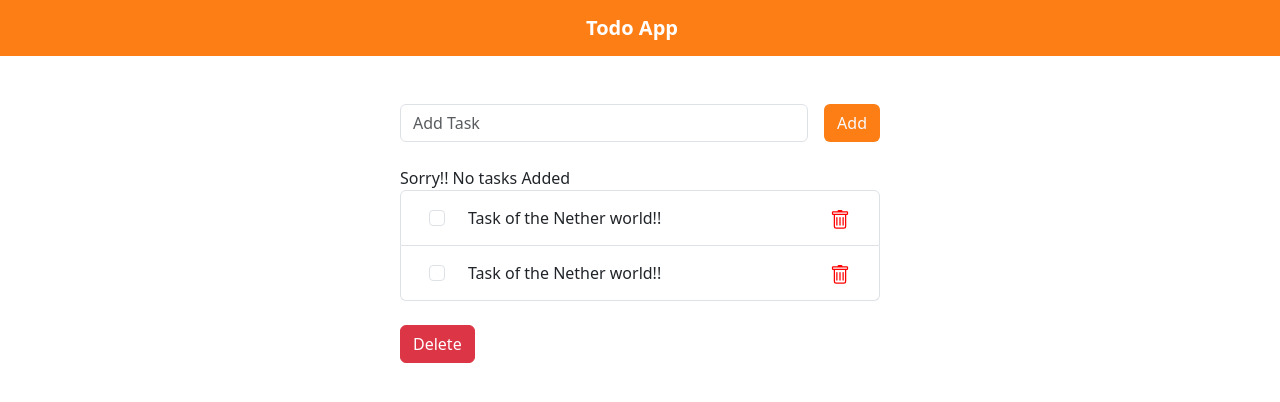
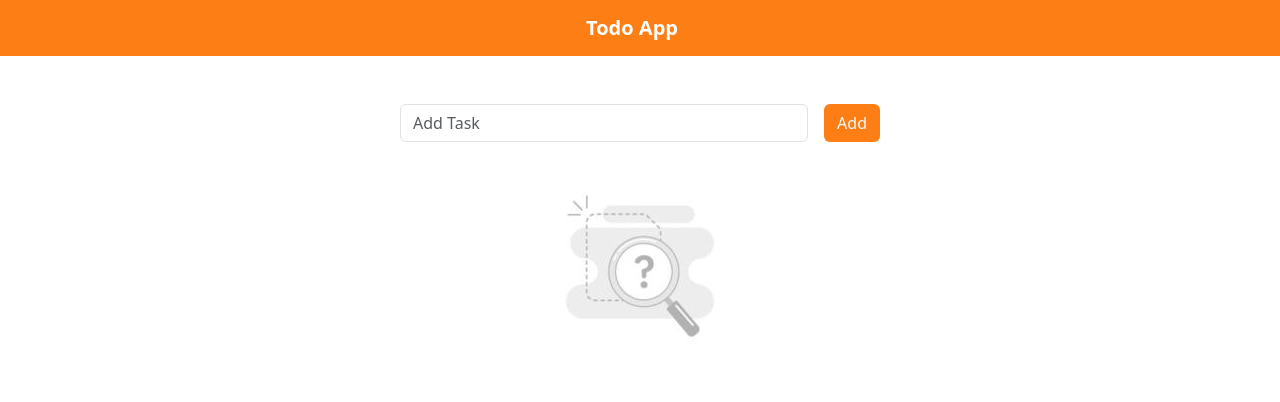
Before and after one commit to anayra-c6b9/todo-app, an Angular app: page / in a window 1280 px wide. Shown: the top 402 px of the page. Built offline with nearby package versions, Linux system fonts and the light colour scheme.

Commit message:
Todo App ready

```diff
--- a/src/app/app-content/app-content.component.html
+++ b/src/app/app-content/app-content.component.html
@@ -1,5 +1,8 @@
-<app-search-bar></app-search-bar>
+<app-search-bar
+(emitTask)="showNewTodoData($event)"
+></app-search-bar>
 <app-todo-list
   [todoData]="todoData"
-  (emitTask)="showNewTodoData($event)"
+  (emitDeleteTask)="deleteSingleTask($event)"
+  (emitDeleteBulk)="deleteBulkTask($event)"
 ></app-todo-list>
--- a/src/app/app-content/app-content.component.ts
+++ b/src/app/app-content/app-content.component.ts
@@ -1,4 +1,4 @@
-import { Component, Input } from '@angular/core';
+import { Component, EventEmitter, Input, Output } from '@angular/core';
 import { todoListComponent, todoListComponents } from '../app.component';
 
 @Component({
@@ -9,7 +9,18 @@ import { todoListComponent, todoListComponents } from '../app.component';
 export class AppContentComponent {
   @Input() todoData: todoListComponents = new Array();
 
+  @Output() emitTaskData: EventEmitter<String> = new EventEmitter();
+  @Output() emitDeleteTask: EventEmitter<String> = new EventEmitter();
+  @Output() emitDeleteBulk: EventEmitter<Array<String>> = new EventEmitter();
   showNewTodoData = (data: String) => {
-    console.log(data);
+    this.emitTaskData.emit(data)
   };
+
+  deleteSingleTask = (data: String) => {
+    this.emitDeleteTask.emit(data)
+  }
+
+  deleteBulkTask = (data: Array<String>) => {
+    this.emitDeleteBulk.emit(data)
+  }
 }
--- a/src/app/app.component.html
+++ b/src/app/app.component.html
@@ -1,2 +1,2 @@
 <app-header [title]="appTitle"></app-header>
-<app-content [todoData]="todoData"></app-content>
+<app-content [todoData]="todoData" (emitTaskData)="addToList($event)" (emitDeleteTask)="removeFromList($event)" (emitDeleteBulk)="removeBulkFromList($event)"></app-content>
--- a/src/app/app.component.ts
+++ b/src/app/app.component.ts
@@ -30,7 +30,7 @@ export class AppComponent {
     this.todoData = this.todoData.filter((data) => data.id !== id);
   };
 
-  removeBultFromList = (idList: Array<String>) => {
+  removeBulkFromList = (idList: Array<String>) => {
     this.todoData = this.todoData.filter((data) => !idList.includes(data.id));
   };
 }
--- a/src/app/search-bar/search-bar.component.html
+++ b/src/app/search-bar/search-bar.component.html
@@ -1,9 +1,9 @@
-<form class="d-flex flex-row mx-auto px-3 add-task-container mt-5">
+<form class="d-flex flex-row mx-auto px-3 add-task-container mt-5" (submit)="addNewTask($event)">
   <input
     type="text"
     id="task-add-input"
     class="form-control text-secondary me-3"
     placeholder="Add Task"
   />
-  <button class="btn text-light bg-orange" (click)="addNewTask()">Add</button>
+  <button class="btn text-light bg-orange" type="submit">Add</button>
 </form>
--- a/src/app/search-bar/search-bar.component.ts
+++ b/src/app/search-bar/search-bar.component.ts
@@ -8,7 +8,11 @@ import { Component, EventEmitter, Output } from '@angular/core';
 export class SearchBarComponent {
   @Output() emitTask: EventEmitter<String> = new EventEmitter();
 
-  addNewTask = () => {
-    this.emitTask.emit('Hello World');
+  addNewTask = (event: any) => {
+    const task = event.target[0].form[0].value;
+    if(!task.trim().length) return
+
+    this.emitTask.emit(task);
+    event.target[0].form[0].value = ""
   };
 }
--- a/src/app/task-list-item/task-list-item.component.html
+++ b/src/app/task-list-item/task-list-item.component.html
@@ -1 +1,38 @@
-<p>task-list-item works!</p>
+<li class="list-group-item">
+    <div class="input-group">
+      <div class="input-group-text border-0 bg-transparent">
+        <input
+          class="form-check-input mt-0"
+          type="checkbox"
+          [attr.value]="taskId"
+          (change)="checkTaskHandler($event)"
+          aria-label="Checkbox for following text input"
+        />
+      </div>
+      <input
+        type="text"
+        class="form-control border-0 bg-transparent"
+        [attr.value]="taskData"
+      />
+      <div class="input-group-text border-0 bg-transparent">
+        <button class="btn p-0" type="button" (click)="deleteTask()">
+          <svg
+            xmlns="http://www.w3.org/2000/svg"
+            width="20"
+            height="20"
+            fill="red"
+            class="bi bi-trash"
+            viewBox="0 0 16 16"
+          >
+            <path
+              d="M5.5 5.5A.5.5 0 0 1 6 6v6a.5.5 0 0 1-1 0V6a.5.5 0 0 1 .5-.5zm2.5 0a.5.5 0 0 1 .5.5v6a.5.5 0 0 1-1 0V6a.5.5 0 0 1 .5-.5zm3 .5a.5.5 0 0 0-1 0v6a.5.5 0 0 0 1 0V6z"
+            />
+            <path
+              fill-rule="evenodd"
+              d="M14.5 3a1 1 0 0 1-1 1H13v9a2 2 0 0 1-2 2H5a2 2 0 0 1-2-2V4h-.5a1 1 0 0 1-1-1V2a1 1 0 0 1 1-1H6a1 1 0 0 1 1-1h2a1 1 0 0 1 1 1h3.5a1 1 0 0 1 1 1v1zM4.118 4 4 4.059V13a1 1 0 0 0 1 1h6a1 1 0 0 0 1-1V4.059L11.882 4H4.118zM2.5 3V2h11v1h-11z"
+            />
+          </svg>
+        </button>
+      </div>
+    </div>
+  </li>
--- a/src/app/task-list-item/task-list-item.component.ts
+++ b/src/app/task-list-item/task-list-item.component.ts
@@ -1,4 +1,4 @@
-import { Component } from '@angular/core';
+import { Component, EventEmitter, Input, Output } from '@angular/core';
 
 @Component({
   selector: 'app-task-list-item',
@@ -6,5 +6,24 @@ import { Component } from '@angular/core';
   styleUrls: ['./task-list-item.component.css']
 })
 export class TaskListItemComponent {
+  @Input() taskId: String = String();
 
+  @Input() taskData: String = String();
+
+  @Output() emitDelete: EventEmitter<String> = new EventEmitter();
+
+  @Output() emitCheck: EventEmitter<String> = new EventEmitter();
+
+  @Output() emitUncheck: EventEmitter<String> = new EventEmitter();
+
+  deleteTask = () => {
+    this.emitDelete.emit(this.taskId)
+  }
+
+  checkTaskHandler = (event: any) => {
+    if(event.target.checked)
+      this.emitCheck.emit(this.taskId)
+    else
+      this.emitUncheck.emit(this.taskId)
+  }
 }
--- a/src/app/todo-list/todo-list.component.html
+++ b/src/app/todo-list/todo-list.component.html
@@ -2,7 +2,7 @@
   class="container-fluid justify-content-center add-task-container px-3 mx-auto mt-4"
 >
   <ng-template [ngIf]="todoData.length" [ngIfElse]="noTodoData">
-    <form action="#">
+    <form (submit)="deleteButtonHandler()">
       <ul class="list-group mb-4">
         <ng-template
           ngFor
@@ -11,93 +11,15 @@
           let-i="index"
           [ngForTrackBy]="trackByTodoId"
         >
+          <app-task-list-item [taskId]="todoItem.id" [taskData]="todoItem.task" (emitDelete)="deleteSingle($event)" (emitCheck)="checkTaskHandler($event)" (emitUncheck)="uncheckTaskHandler($event)" ></app-task-list-item>
         </ng-template>
       </ul>
-      <button class="btn btn-danger">Delete</button>
+      <button class="btn btn-danger" type="submit">Delete</button>
     </form>
   </ng-template>
   <ng-template #noTodoData>
-    <div>Sorry!! No tasks Added</div>
+    <div class="position-relative d-flex justify-content-center">
+      <img src="../../assets/not-found.jpg" alt="No Task Found">
+    </div>
   </ng-template>
-  <form action="#">
-    <ul class="list-group mb-4">
-      <li class="list-group-item">
-        <div class="input-group">
-          <div class="input-group-text border-0 bg-transparent">
-            <input
-              class="form-check-input mt-0"
-              type="checkbox"
-              value=""
-              aria-label="Checkbox for following text input"
-            />
-          </div>
-          <input
-            type="text"
-            class="form-control border-0 bg-transparent"
-            value="Task of the Nether world!!"
-            readonly
-            disabled
-          />
-          <div class="input-group-text border-0 bg-transparent">
-            <button class="btn p-0">
-              <svg
-                xmlns="http://www.w3.org/2000/svg"
-                width="20"
-                height="20"
-                fill="red"
-                class="bi bi-trash"
-                viewBox="0 0 16 16"
-              >
-                <path
-                  d="M5.5 5.5A.5.5 0 0 1 6 6v6a.5.5 0 0 1-1 0V6a.5.5 0 0 1 .5-.5zm2.5 0a.5.5 0 0 1 .5.5v6a.5.5 0 0 1-1 0V6a.5.5 0 0 1 .5-.5zm3 .5a.5.5 0 0 0-1 0v6a.5.5 0 0 0 1 0V6z"
-                />
-                <path
-                  fill-rule="evenodd"
-                  d="M14.5 3a1 1 0 0 1-1 1H13v9a2 2 0 0 1-2 2H5a2 2 0 0 1-2-2V4h-.5a1 1 0 0 1-1-1V2a1 1 0 0 1 1-1H6a1 1 0 0 1 1-1h2a1 1 0 0 1 1 1h3.5a1 1 0 0 1 1 1v1zM4.118 4 4 4.059V13a1 1 0 0 0 1 1h6a1 1 0 0 0 1-1V4.059L11.882 4H4.118zM2.5 3V2h11v1h-11z"
-                />
-              </svg>
-            </button>
-          </div>
-        </div>
-      </li>
-      <li class="list-group-item">
-        <div class="input-group">
-          <div class="input-group-text border-0 bg-transparent">
-            <input
-              class="form-check-input mt-0"
-              type="checkbox"
-              value=""
-              aria-label="Checkbox for following text input"
-            />
-          </div>
-          <input
-            type="text"
-            class="form-control border-0 bg-transparent"
-            value="Task of the Nether world!!"
-          />
-          <div class="input-group-text border-0 bg-transparent">
-            <button class="btn p-0">
-              <svg
-                xmlns="http://www.w3.org/2000/svg"
-                width="20"
-                height="20"
-                fill="red"
-                class="bi bi-trash"
-                viewBox="0 0 16 16"
-              >
-                <path
-                  d="M5.5 5.5A.5.5 0 0 1 6 6v6a.5.5 0 0 1-1 0V6a.5.5 0 0 1 .5-.5zm2.5 0a.5.5 0 0 1 .5.5v6a.5.5 0 0 1-1 0V6a.5.5 0 0 1 .5-.5zm3 .5a.5.5 0 0 0-1 0v6a.5.5 0 0 0 1 0V6z"
-                />
-                <path
-                  fill-rule="evenodd"
-                  d="M14.5 3a1 1 0 0 1-1 1H13v9a2 2 0 0 1-2 2H5a2 2 0 0 1-2-2V4h-.5a1 1 0 0 1-1-1V2a1 1 0 0 1 1-1H6a1 1 0 0 1 1-1h2a1 1 0 0 1 1 1h3.5a1 1 0 0 1 1 1v1zM4.118 4 4 4.059V13a1 1 0 0 0 1 1h6a1 1 0 0 0 1-1V4.059L11.882 4H4.118zM2.5 3V2h11v1h-11z"
-                />
-              </svg>
-            </button>
-          </div>
-        </div>
-      </li>
-    </ul>
-    <button class="btn btn-danger">Delete</button>
-  </form>
 </section>
--- a/src/app/todo-list/todo-list.component.ts
+++ b/src/app/todo-list/todo-list.component.ts
@@ -1,4 +1,4 @@
-import { Component, Input } from '@angular/core';
+import { Component, EventEmitter, Input, Output } from '@angular/core';
 import { todoListComponent, todoListComponents } from '../app.component';
 
 @Component({
@@ -8,8 +8,28 @@ import { todoListComponent, todoListComponents } from '../app.component';
 })
 export class TodoListComponent {
   @Input() todoData: todoListComponents = new Array();
+  checkList: Array<String> = new Array();
 
   trackByTodoId = (index: Number, todoItem: todoListComponent): String => {
     return todoItem.id;
   };
+
+  @Output() emitDeleteTask: EventEmitter<String> = new EventEmitter();
+  @Output() emitDeleteBulk: EventEmitter<Array<String>> = new EventEmitter();
+
+  deleteSingle = (taskId: String) => {
+    this.emitDeleteTask.emit(taskId)
+  }
+
+  checkTaskHandler = (taskId: String) => {
+    this.checkList.push(taskId)
+  }
+
+  uncheckTaskHandler = (taskId: String) => {
+    this.checkList = this.checkList.filter(check => check!==taskId)
+  }
+
+  deleteButtonHandler = () => {
+    this.emitDeleteBulk.emit(this.checkList)
+  }
 }
```
Also changed, not shown: src/assets/not-found.jpg (added), 1 other file (tests, documents, lock files or other folders).
